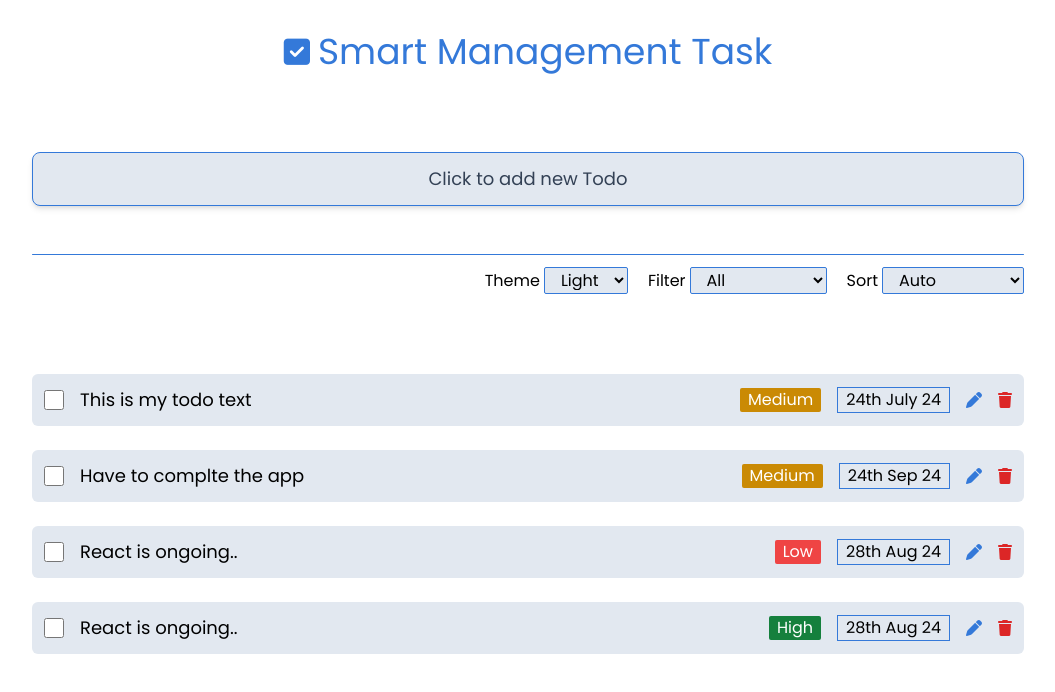
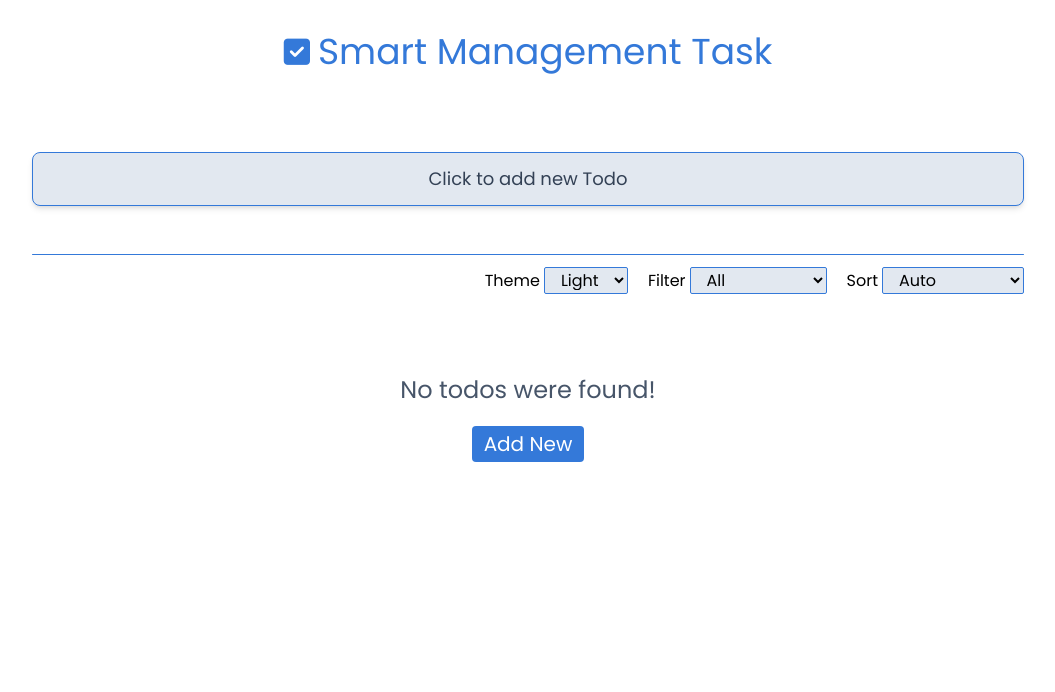
Before and after one commit to Hasinur3813/react-todo, a React (Create React App) app: page / in a window 1280 px wide. Shown: the top 692 px of the page, without its empty margins (112-1167 px from the left). Built offline with nearby package versions, Linux system fonts and the light colour scheme.

Commit message:
all the functionality are added!

```diff
--- a/src/components/App.js
+++ b/src/components/App.js
@@ -11,41 +11,6 @@ import ConfirmRemove from "./ConfirmRemove";
 import AddTodoPopup from "./addTodo/AddTodoPopup";
 import { compareDate } from "../utilityFunctions/formateDate";
 
-const staticTodo = [
-  {
-    id: 1,
-    todo: "This is my todo text",
-    priority: "Medium",
-    date: "24th July 24",
-    checked: false,
-    completed: false,
-  },
-  {
-    id: 2,
-    todo: "Have to complte the app",
-    priority: "Medium",
-    date: "24th Sep 24",
-    checked: false,
-    completed: false,
-  },
-  {
-    id: 3,
-    todo: "React is ongoing..",
-    priority: "Low",
-    date: "28th Aug 24",
-    checked: false,
-    completed: false,
-  },
-  {
-    id: 4,
-    todo: "React is ongoing..",
-    priority: "High",
-    date: "28th Aug 24",
-    checked: false,
-    completed: false,
-  },
-];
-
 const App = () => {
   const [todos, setTodos] = useState([]);
   const [selectedTodo, setSelectedTodo] = useState(null);
@@ -57,9 +22,35 @@ const App = () => {
   const [theme, setTheme] = useState("light");
 
   useEffect(() => {
-    const updatedTodos = setStatus(staticTodo);
-    setTodos(updatedTodos);
+    try {
+      const getStoredTodos = localStorage.getItem("todos");
+
+      if (getStoredTodos) {
+        const todos = JSON.parse(getStoredTodos);
+        setTodos(todos);
+      } else {
+        setTodos([]);
+      }
+    } catch (e) {
+      alert("Error parsing todos from localstorage");
+      console.log("Parsing error: " + e);
+      setTodos([]);
+    }
   }, []);
+
+  // sync localStorage whenever todos change
+  useEffect(() => {
+    localStorage.setItem("todos", JSON.stringify(todos));
+  }, [todos]);
+
+  // added todo control
+  const handleSubmitTodo = (todo) => {
+    const storedTodos = JSON.parse(localStorage.getItem("todos")) || [];
+    const addTodo = [...storedTodos, todo];
+    localStorage.setItem("todos", JSON.stringify(addTodo));
+    setTodos(setStatus(addTodo));
+    toast("Your todo has been added!");
+  };
 
   // set darkmode
   useEffect(() => {
@@ -150,11 +141,11 @@ const App = () => {
   };
 
   const deleteTodo = (id) => {
-    let updatedTodos = todos.filter((todo) => todo.id !== parseInt(id));
-    setTodos(updatedTodos);
-    toast("Removed the todo");
+    let withoutDeleted = todos.filter((todo) => todo.id !== id);
+    setTodos(withoutDeleted);
     setRTodoPopup(false);
     setSelectedTodo(null);
+    toast("Removed the todo");
   };
 
   // filter todo implementation
@@ -167,6 +158,7 @@ const App = () => {
   const handleSortOption = (value) => {
     setSortDirection(value);
   };
+
   return (
     <div className="font-display">
       <Layout>
@@ -202,7 +194,12 @@ const App = () => {
             closePopup={closePopup}
           />
         )}
-        {showTodoAdd && <AddTodoPopup handleAddTodo={handleAddTodo} />}
+        {showTodoAdd && (
+          <AddTodoPopup
+            handleAddTodo={handleAddTodo}
+            handleSubmitTodo={handleSubmitTodo}
+          />
+        )}
 
         <ToastContainer />
       </Layout>
--- a/src/components/addTodo/AddTodoPopup.jsx
+++ b/src/components/addTodo/AddTodoPopup.jsx
@@ -1,19 +1,65 @@
-import React from "react";
+import React, { useState } from "react";
 import Control from "./Control";
 import Popup from "../Popup";
+import { shortId } from "../../utilityFunctions/shortId";
+import { formatDate } from "../../utilityFunctions/formateDate";
 
-const AddTodoPopup = ({ handleAddTodo }) => {
+const AddTodoPopup = ({ handleAddTodo, handleSubmitTodo }) => {
+  const [todo, setTodo] = useState("");
+  const [date, setDate] = useState("");
+  const [priority, setPriority] = useState("Select");
+
+  const handleOnsubmitTodo = (e) => {
+    e.preventDefault();
+    if (priority === "Select") {
+      alert("Fillup all the fields with Priority ");
+    } else {
+      // make a valid todo object
+      let id = shortId(10);
+      let formattedDate = formatDate(date);
+
+      const createTodo = {
+        id: id,
+        todo: todo,
+        date: formattedDate,
+        priority: priority,
+        completed: false,
+        checked: false,
+      };
+
+      // return the todo
+      handleSubmitTodo(createTodo);
+
+      // close popup
+      handleAddTodo();
+    }
+  };
+
+  const handleTodoType = (e) => {
+    setTodo(e.target.value);
+  };
+
+  const handleDateChange = (e) => {
+    setDate(e.target.value);
+  };
+
+  const handlePriorityChange = (e) => {
+    setPriority(e.target.value);
+  };
+
   return (
     <Popup content="Add New Todo">
-      <form>
+      <form onSubmit={handleOnsubmitTodo}>
         <label htmlFor="text">
           Type something
           <input
             className="block w-full border border-pColor px-2 my-1 rounded py-2 text-slate-400 focus:text-black"
             type="text"
-            name=""
+            value={todo}
+            onChange={handleTodoType}
             id="text"
             placeholder="Enter your needs here"
+            required
           />
         </label>
 
@@ -22,21 +68,25 @@ const AddTodoPopup = ({ handleAddTodo }) => {
           <input
             className="block mt-1 border border-pColor px-3 py-2 rounded w-full dark:text-darkMode"
             type="date"
-            name=""
+            value={date}
+            onChange={handleDateChange}
             id="date"
+            required
           />
         </label>
 
         <label htmlFor="priority">
           Select Priority
           <select
+            value={priority}
+            onChange={handlePriorityChange}
             id="priority"
             className="dark:text-darkMode mt-1 w-full px-3 py-2 rounded border border-pColor"
           >
             <option value="select">Select</option>
-            <option value="select">High</option>
-            <option value="select">Medium</option>
-            <option value="select">Low</option>
+            <option value="high">High</option>
+            <option value="medium">Medium</option>
+            <option value="low">Low</option>
           </select>
         </label>
         <Control type="submit" text="Add New" handleAddTodo={handleAddTodo} />
--- a/src/utilityFunctions/formateDate.js
+++ b/src/utilityFunctions/formateDate.js
@@ -22,9 +22,11 @@ export function formatDate(submittedDate) {
     day = date.getDate();
     year = parseInt(String(date.getFullYear()).split("").slice(-2).join(""));
 
-    let trackMonth = date.getMonth();
-    month = monthName[Object.keys(monthName).find((m) => m === trackMonth)];
+    const trackMonth = date.getMonth();
+    const monthKeys = Object.keys(monthName);
+    const findMonthIndex = monthKeys.find((i) => parseInt(i) === trackMonth);
 
+    month = monthName[findMonthIndex];
     day =
       day === 1
         ? day + "st "
@@ -32,7 +34,7 @@ export function formatDate(submittedDate) {
         ? day + "nd "
         : day === 3
         ? day + "rd "
-        : day + "th";
+        : day + "th ";
 
     fullDate = day + month + " " + year;
     return fullDate;
--- /dev/null
+++ b/src/utilityFunctions/shortId.js
@@ -0,0 +1,16 @@
+export function shortId(length = 8) {
+  const characters =
+    "ABCDEFGHIJKLMNOPQRSTUVWXYZabcdefghijklmnopqrstuvwxyz0123456789";
+
+  let id = "";
+
+  for (let i = 0; i < length; i++) {
+    let randomCharecter = characters.charAt(
+      Math.floor(Math.random() * characters.length)
+    );
+
+    id += randomCharecter;
+  }
+
+  return id;
+}
```
